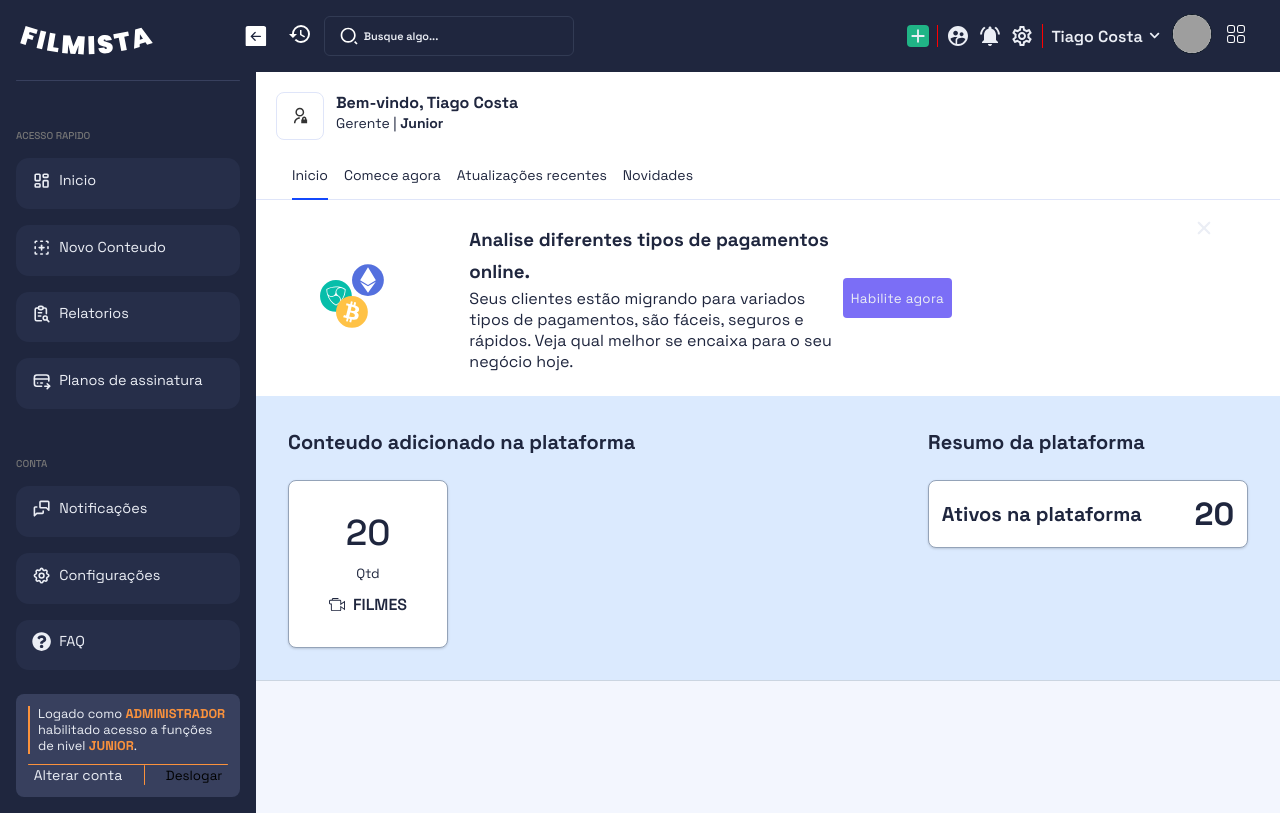
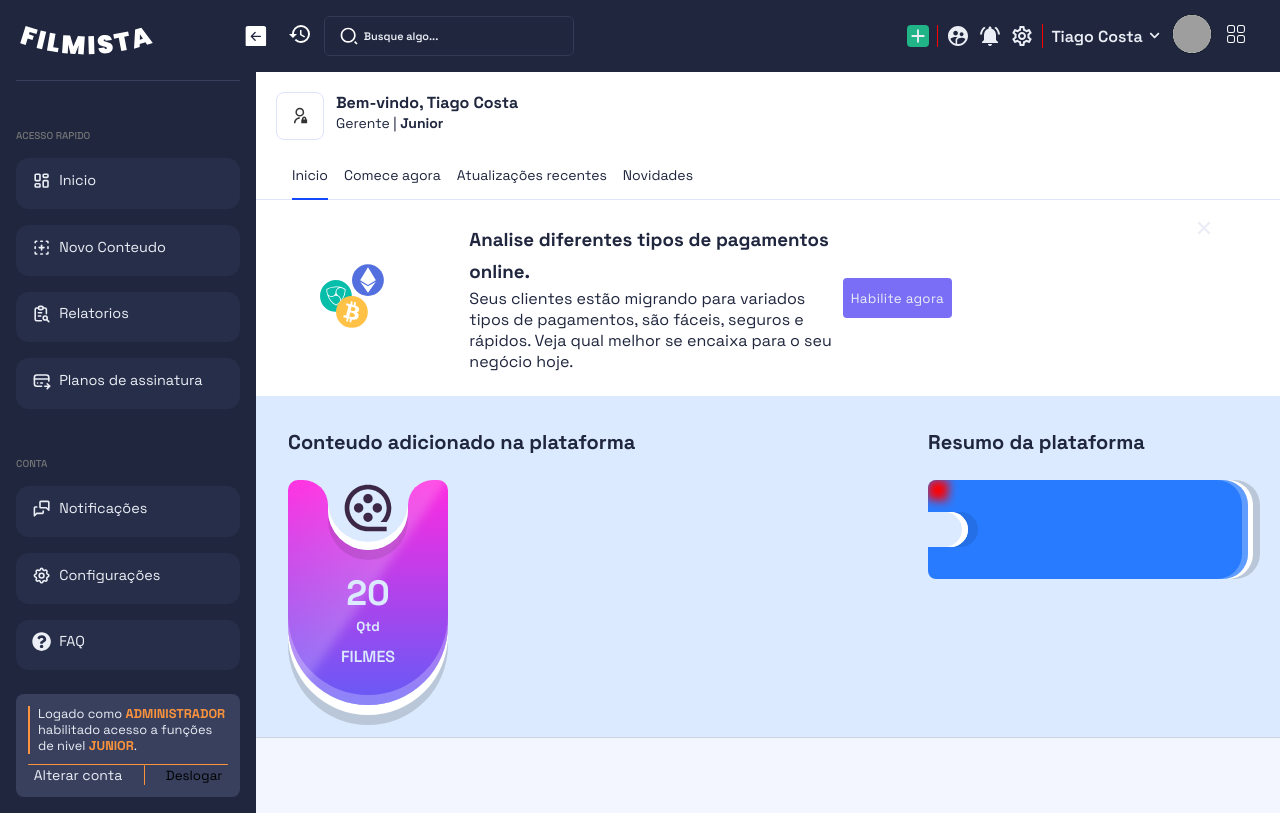
Before and after one commit to kostiago/filmista, a Next.js app in the folder client-web/: page /dashboard/home/overview in a window 1280 px wide. Built offline with nearby package versions, Linux system fonts and the light colour scheme; grey boxes are pictures that could not be loaded.

Commit message:
feat: structuring home dashboard cards

```diff
--- a/client-web/src/components/back-office/Dashboard/HomeDashboard/Overview/DashboardOverview.tsx
+++ b/client-web/src/components/back-office/Dashboard/HomeDashboard/Overview/DashboardOverview.tsx
@@ -1,31 +1,23 @@
 import styles from "./dashboardOverview.module.scss";
 import { TfiVideoCamera } from "react-icons/tfi";
 import { TbMovie } from "react-icons/tb";
+import Card from "@/components/card/Card";
 const DashboardOverview = () => {
   return (
     <section className={styles.container}>
       <div className={styles.content}>
         <h2>Conteudo adicionado na plataforma</h2>
         <div className={styles.cardContainer}>
-          <div className={styles.card}>
-            <h4>20</h4>
-            <small>Qtd</small>
-            <div className={styles.quant}>
-              <TfiVideoCamera />
-              <span>Filmes</span>
-            </div>
-          </div>
+          <Card />
         </div>
       </div>
 
       <div className={styles.summary}>
         <h2>Resumo da plataforma</h2>
 
-        <div className={styles.cardSummary}>
-          <div className={styles.card}>
-            <h2>Ativos na plataforma</h2>
-            <h4>20</h4>
-          </div>
+        <div className={styles.card}>
+          <div className={styles.cardIcon}></div>
+          <div className={styles.cardContent}></div>
         </div>
       </div>
     </section>
--- a/client-web/src/components/back-office/Dashboard/HomeDashboard/Overview/dashboardOverview.module.scss
+++ b/client-web/src/components/back-office/Dashboard/HomeDashboard/Overview/dashboardOverview.module.scss
@@ -16,43 +16,6 @@
     .cardContainer {
       display: grid;
       grid-template-columns: repeat(4, minmax(0, 1fr));
-
-      .card {
-        border: 1px solid rgb(148 163 184);
-        padding: 2rem;
-        border-radius: 0.5rem;
-        background: white;
-        display: flex;
-        align-items: center;
-        flex-direction: column;
-        gap: 0.75rem;
-        cursor: pointer;
-        transition: all 0.3s cubic-bezier(0.175, 0.885, 0.32, 1.275);
-        box-shadow: 0 1px 3px 0 rgba(0, 0, 0, 0.1),
-          0 1px 2px 0 rgba(0, 0, 0, 0.06);
-        h4 {
-          font-weight: 500;
-          font-size: 2.25rem;
-          line-height: 2.5rem;
-        }
-        .quant {
-          display: flex;
-          align-items: center;
-
-          svg {
-            font-size: 1rem;
-          }
-          span {
-            margin-left: 0.5rem;
-            text-transform: uppercase;
-            font-weight: 600;
-          }
-        }
-
-        &:hover {
-          border: 1px solid blueviolet;
-        }
-      }
     }
   }
   .summary {
@@ -65,25 +28,61 @@
 
     .card {
       margin-top: 1.5rem;
-      border: 1px solid rgb(148 163 184);
-      padding: 0.8rem;
+      position: relative;
+      color: #dbeafe;
+      padding-top: 2rem;
+      padding-bottom: 2rem;
       border-radius: 0.5rem;
-      background: white;
+      background: #287bff;
       display: flex;
-      align-items: center;
-      justify-content: space-between;
-      gap: 0.75rem;
-      cursor: pointer;
-      transition: all 0.3s cubic-bezier(0.175, 0.885, 0.32, 1.275);
-      box-shadow: 0 1px 3px 0 rgba(0, 0, 0, 0.1),
-        0 1px 2px 0 rgba(0, 0, 0, 0.06);
+      align-items: flex-start;
+      justify-content: flex-start;
+      border-bottom-right-radius: 25px;
+      border-top-right-radius: 25px;
+      box-shadow: 5px 0 0 #fff, inset -6px 0 0 rgba(255, 255, 255, 0.25),
+        12px 0 0 rgba(0, 0, 0, 0.15);
+      overflow: hidden;
 
-      h4 {
-        font-size: 2rem;
-        line-height: 2.5rem;
+      &::before {
+        content: "";
+        position: absolute;
+        top: -30px;
+        left: 0;
+        width: 100%;
+        height: 120%;
+        background: linear-gradient(
+          90deg,
+          transparent,
+          rgba(255, 255, 255, 0.3)
+        );
+
+        pointer-events: none;
+        filter: blur(5px);
+
+        transform: rotate(5deg);
       }
-      &:hover {
-        border: 1px solid blueviolet;
+
+      &:nth-child(1) {
+        background: linear-gradient(to right, #ff2ae0, #645bf6);
+      }
+
+      .cardIcon {
+        position: relative;
+        width: 40px;
+        height: 35px;
+        background: #dbeafe;
+        border-bottom-right-radius: 25px;
+        border-top-right-radius: 25px;
+        box-shadow: 10px 0 0 rgba(0, 0, 0, 0.1), inset -6px 0 0 #fff;
+      }
+
+      &::before {
+        content: "";
+        position: absolute;
+        top: 0;
+        width: 20px;
+        height: 20px;
+        background: red;
       }
     }
   }
--- /dev/null
+++ b/client-web/src/components/card/Card.tsx
@@ -0,0 +1,21 @@
+import Button from "../Button/Button";
+import styles from "./card.module.scss";
+import { RiMovie2Line } from "react-icons/ri";
+const Card = () => {
+  return (
+    <div className={styles.container}>
+      <div className={styles.card}>
+        <div className={styles.icon}>
+          <RiMovie2Line />
+        </div>
+        <div className={styles.content}>
+          <h4>20</h4>
+          <small>Qtd</small>
+          <p>Filmes</p>
+        </div>
+      </div>
+    </div>
+  );
+};
+
+export default Card;
--- /dev/null
+++ b/client-web/src/components/card/card.module.scss
@@ -0,0 +1,119 @@
+.container {
+  display: flex;
+  justify-content: center;
+  align-items: center;
+  flex-wrap: wrap;
+
+  .card {
+    position: relative;
+    width: 160px;
+    height: 225px;
+    background: #287bff;
+    border-radius: 20px;
+    border-bottom-left-radius: 160px;
+    border-bottom-right-radius: 160px;
+    box-shadow: 0 10px 0 #fff, inset 0 -10px 0 rgba(255, 255, 255, 0.25),
+      0 20px 0 rgba(0, 0, 0, 0.15);
+    overflow: hidden;
+    display: flex;
+    justify-content: center;
+    align-items: flex-start;
+    transition: all 0.3s ease-in-out;
+
+    &::before {
+      content: "";
+      position: absolute;
+      top: -90px;
+      left: -50px;
+      width: 100%;
+      height: 120%;
+      background: linear-gradient(90deg, transparent, rgba(255, 255, 255, 0.2));
+      transform: rotate(35deg);
+      pointer-events: none;
+      filter: blur(5px);
+    }
+
+    &:nth-child(1) {
+      background: linear-gradient(to bottom, #ff2ae0, #645bf6);
+    }
+    &:nth-child(4) {
+      background: linear-gradient(to bottom, #ffec61, #f321d7);
+    }
+    &:nth-child(3) {
+      background: linear-gradient(to bottom, #24ff72, #9a4eff);
+    }
+
+    .icon {
+      position: relative;
+      width: 80px;
+      height: 70px;
+      background: #dbeafe;
+      border-bottom-left-radius: 100px;
+      border-bottom-right-radius: 100px;
+      box-shadow: 0 10px 0 rgba(0, 0, 0, 0.1), inset 0 -8px 0 #fff;
+      z-index: 1000;
+      display: flex;
+      justify-content: center;
+
+      svg {
+        color: #3c2846;
+
+        font-size: 3.5rem;
+        position: relative;
+        z-index: 1000;
+      }
+      &::before {
+        content: "";
+        position: absolute;
+        top: 0;
+        left: -25px;
+        width: 25px;
+        height: 25px;
+        background-color: transparent;
+        border-top-right-radius: 50px;
+        box-shadow: 15px -15px 0 15px #dbeafe;
+      }
+
+      &::after {
+        content: "";
+        position: absolute;
+        top: 0;
+        right: -25px;
+        width: 25px;
+        height: 25px;
+        background-color: transparent;
+        border-top-left-radius: 50px;
+        box-shadow: -15px -15px 0 15px #dbeafe;
+      }
+    }
+
+    .content {
+      position: absolute;
+      width: 100%;
+      padding: 30px;
+      padding-top: 90px;
+      text-align: center;
+      color: #dbeafe;
+
+      h4 {
+        font-size: 2.2rem;
+        font-weight: 700;
+      }
+
+      small {
+        font-weight: 700;
+      }
+
+      p {
+        margin-top: 10px;
+        text-transform: uppercase;
+        font-weight: 600;
+      }
+    }
+
+    &:hover {
+      background: linear-gradient(to bottom, #ffec61, #f321d7);
+      cursor: pointer;
+    }
+  }
+}
```
